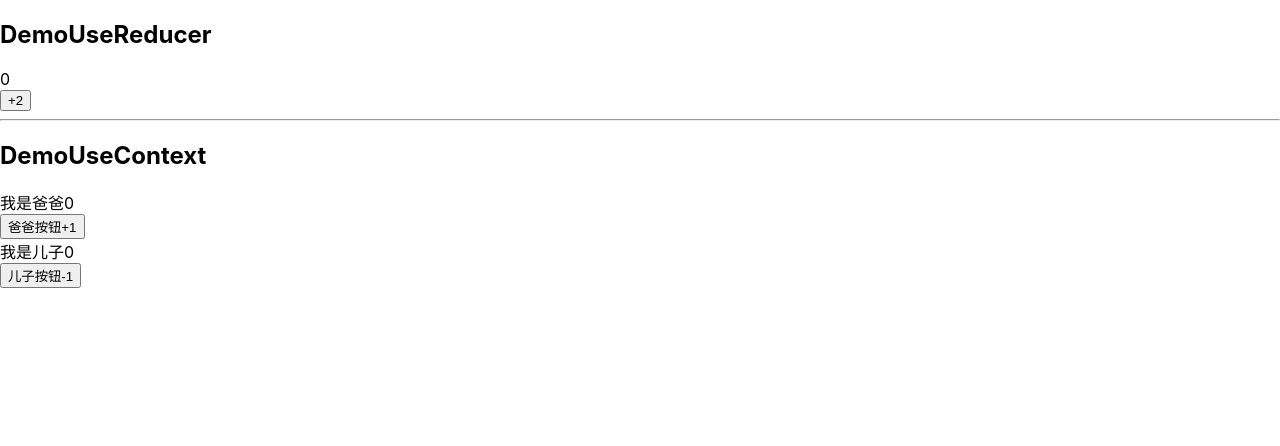
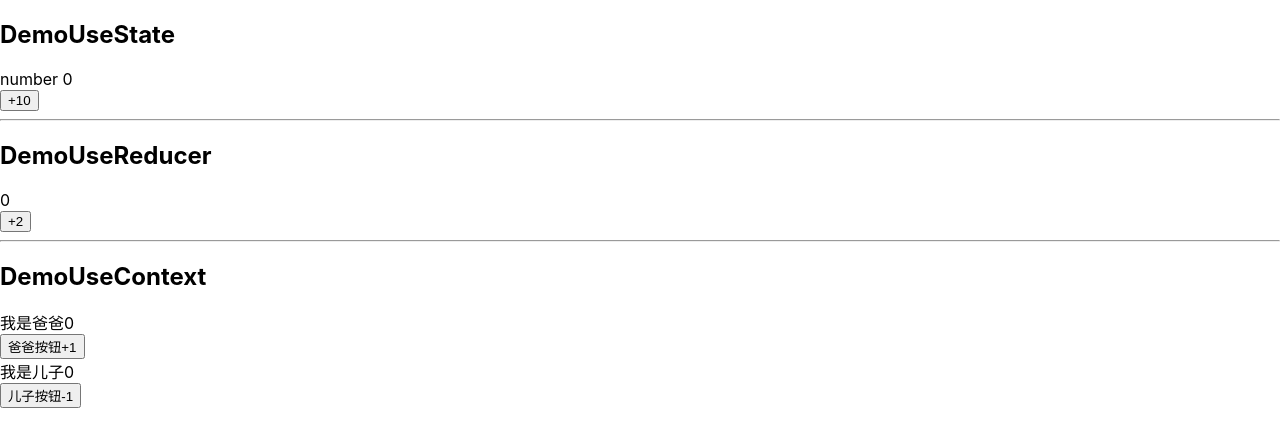
Before and after one commit to Layouwen/react-study-hooks, a React (Create React App) app: page / in a window 1280 px wide. Shown: the top 446 px of the page. Built offline with nearby package versions, Linux system fonts and the light colour scheme.

Commit message:
添加useState代码示例

```diff
--- a/src/App.js
+++ b/src/App.js
@@ -1,10 +1,14 @@
 import React from "react"
 import DemoUseReducer from "./page/DemoUseReducer/DemoUseReducer"
 import DemoUseContext from "./page/DemoUseContext/DemoUseContext"
+import DemoUseState from "./page/DemoUseState/DemoUseState"
 
 const App = () => {
   return (
     <>
+      <h2>DemoUseState</h2>
+      <DemoUseState/>
+      <hr/>
       <h2>DemoUseReducer</h2>
       <DemoUseReducer/>
       <hr/>
--- /dev/null
+++ b/src/page/DemoUseState/DemoUseState.jsx
@@ -0,0 +1,13 @@
+import React, {useState} from "react"
+
+const DemoUseState = () => {
+  const [n, setN] = useState(0)
+  return (
+    <>
+      <div>number {n}</div>
+      <button onClick={() => setN(n => n + 10)}>+10</button>
+    </>
+  )
+}
+
+export default DemoUseState
```
